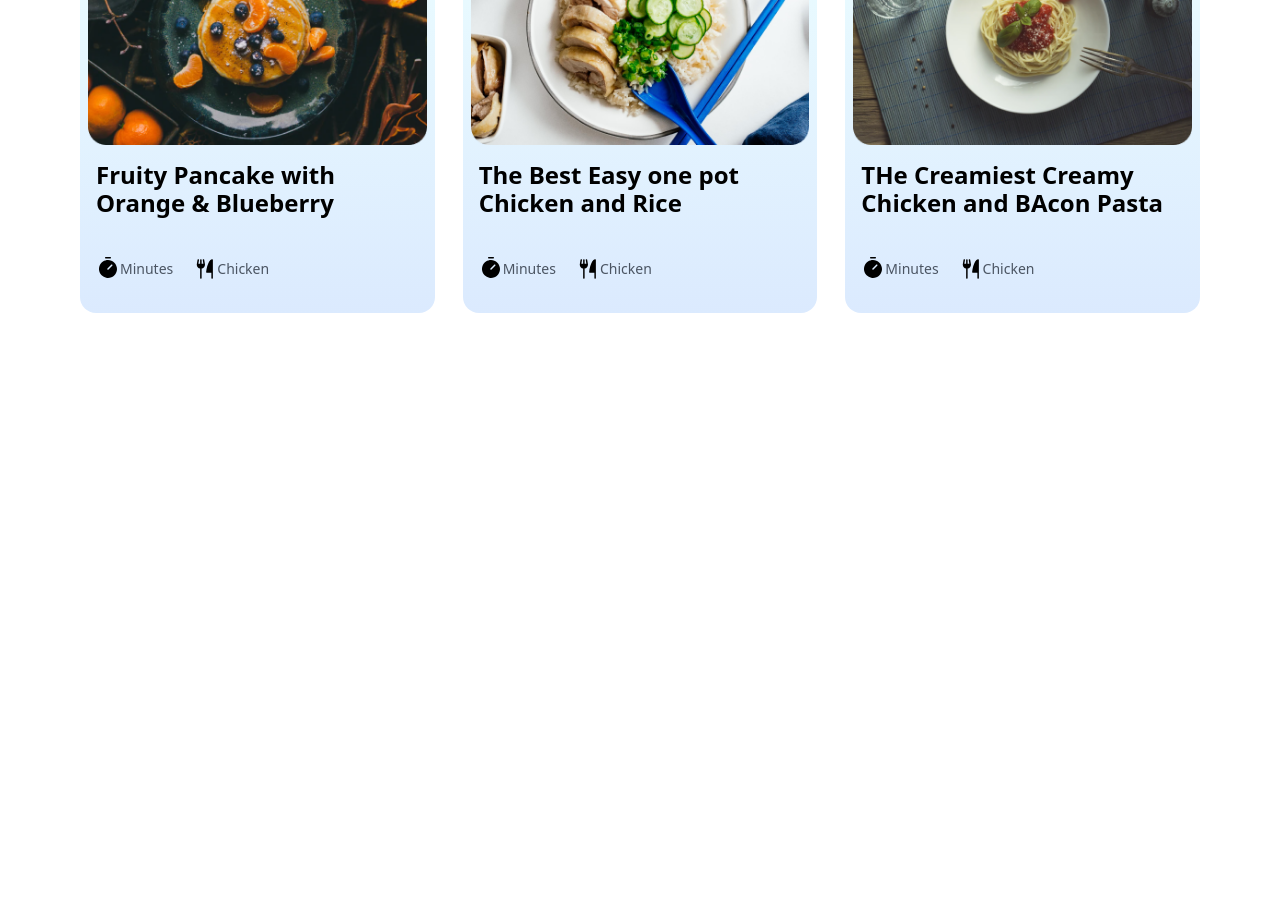
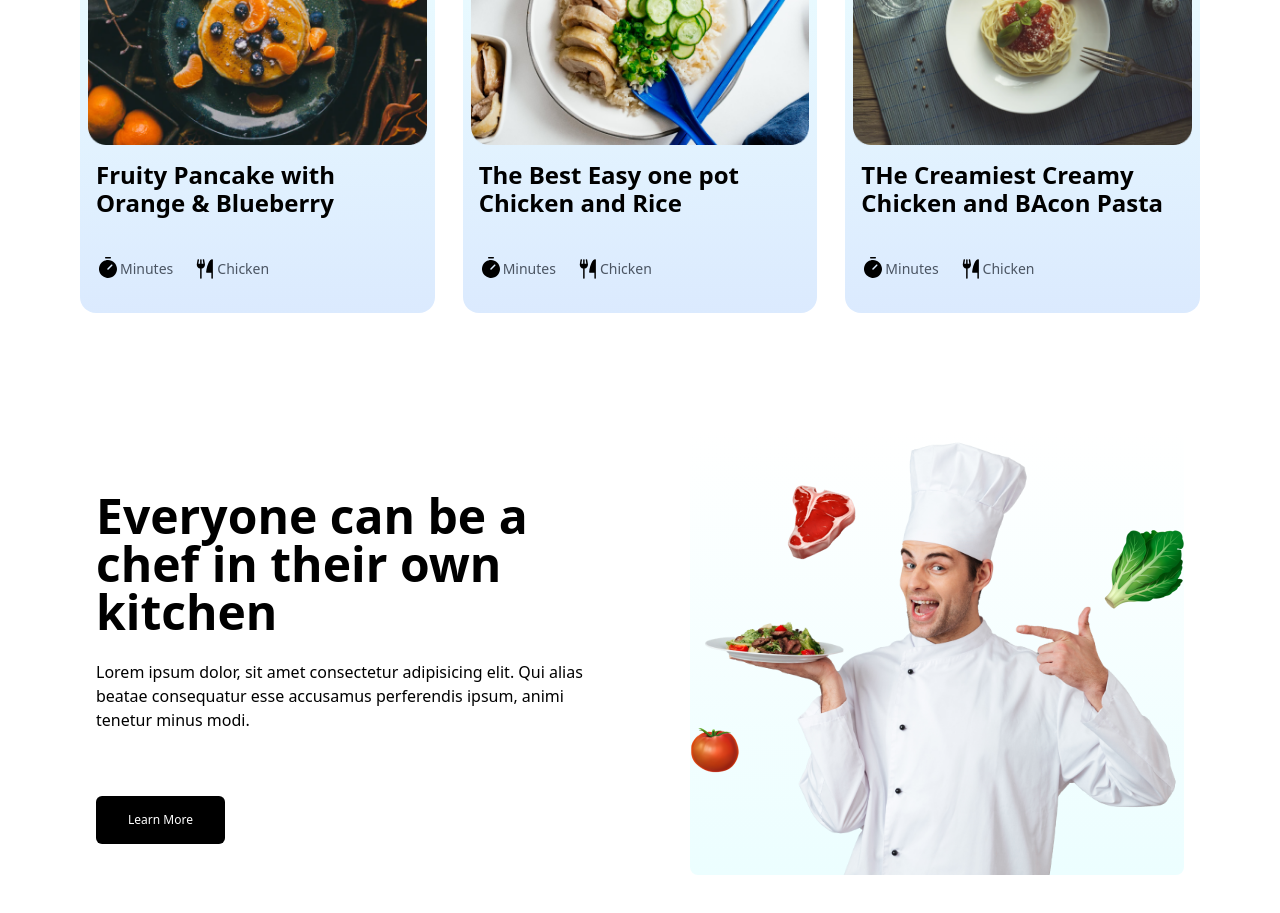
Before and after one commit to simonfornt/foodiland, a website built with Vite: page index.html in a window 1280 px wide. Shown: the part 2627-3540 px from the top of the page. Before the commit the page ends 2940 px from the top, so only its background shows below. Built offline with nearby package versions, Linux system fonts and the light colour scheme; files whose address does not match are found by name.

Commit message:
add chef section

```diff
--- a/index.html
+++ b/index.html
@@ -192,18 +192,37 @@
                     <li class="list-none flex  gap- justify-center items-center text-sm rounded-full  text-gray-600"><img src="./asstes/ForkKnife.svg" alt="" class="size-6"> Chicken</li>
                  </div>
             </div>
-
-
-
-
-
-
-
-
-
             </div>
         </div>
     </div>
+
+
+</section>
+
+
+<section class="">
+    <div class=" px-4 py-4 md:mx-20 md:my-[100px] grid grid-cols-1 md:gap-[100px] md:grid-cols-2 md:items-center">
+        <div class="">
+            <p class="text-[48px] font-semibold leading-none my-6 mt-8">
+                Everyone can be a chef in their own kitchen
+            </p>
+            <p>
+                Lorem ipsum dolor, sit amet consectetur adipisicing elit. Qui alias
+                 beatae consequatur esse accusamus perferendis ipsum, animi tenetur minus modi.
+                </p>
+                <button class=" text-white bg-black px-8 py-4 text-xs rounded-md mt-16">Learn More</button>
+        </div>
+        <div class="bg-gradient-to-t from-cyan-50 to-blue-40 rounded-lg relative">
+            <img src="./asstes/chef.png" alt="">
+            <div class="hidden md:block">
+                <img class=" absolute bottom-[100px]" src="./asstes/tomato.png" alt="">
+                <img class=" absolute right-0 top-[100px]" src="./asstes/radis.png" alt="">
+                <img class=" absolute top-[40px] left-[80px]" src="./asstes/meat.png" alt="">
+            </div>
+
+        </div>
+    </div>
+
 </section>
 
 </body>
```
Also changed, not shown: asstes/chef.png (added), asstes/meat.png (added), asstes/radis.png (added), asstes/tomato.png (added), 1 other file.
